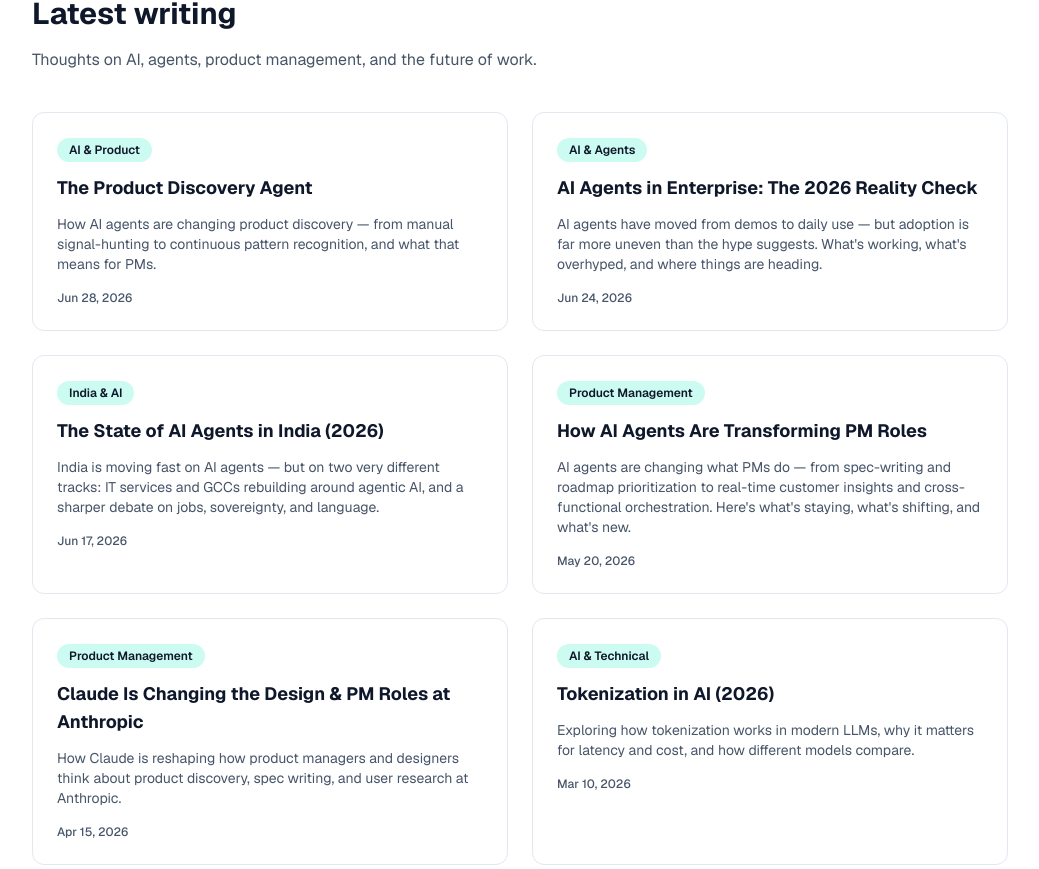
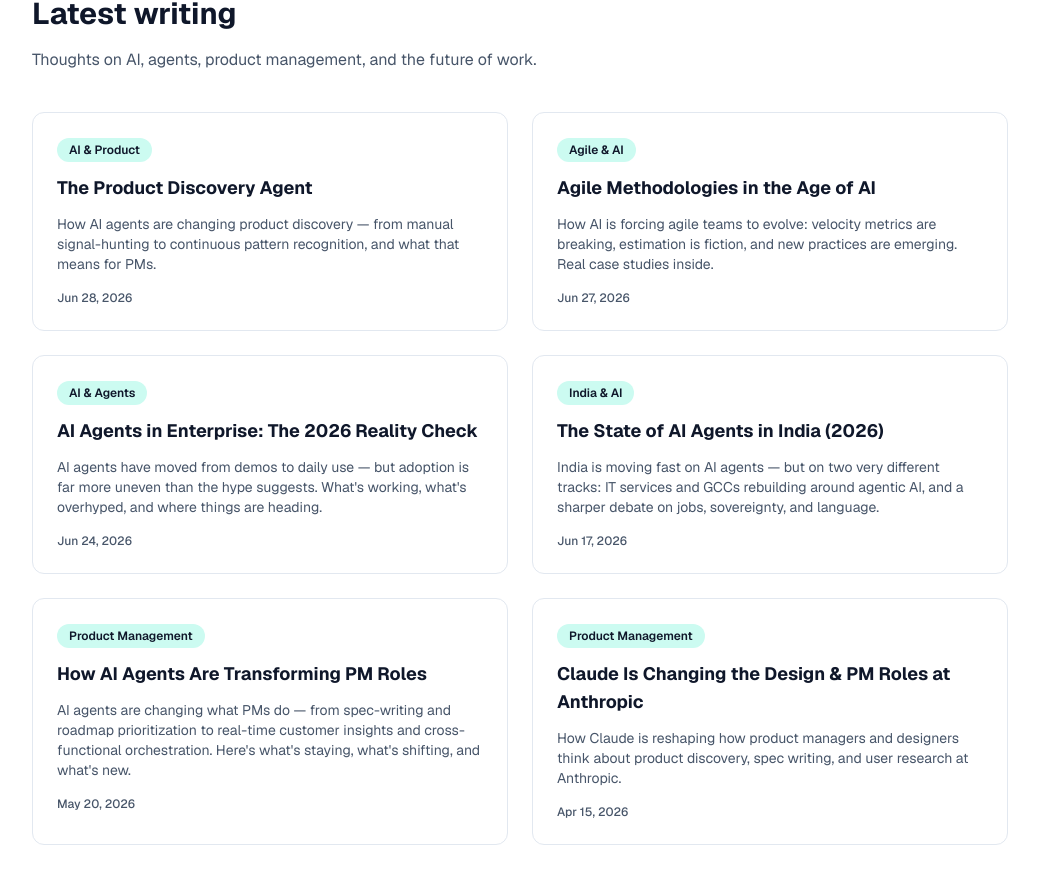
Before and after one commit to rohankhullar24-oss/product-with-rohan, a Next.js app: page / in a window 1280 px wide. Shown: the part 5416-6285 px from the top of the page, without its empty margins (120-1159 px from the left). Built offline with nearby package versions, Linux system fonts and the light colour scheme.

Commit message:
Add new blog post to homepage featured section
Added 'Agile Methodologies in the Age of AI' blog post to the featured blogs section on the homepage so it appears in the main blogs preview alongside other recent posts.

```diff
--- a/src/components/Blogs.tsx
+++ b/src/components/Blogs.tsx
@@ -10,6 +10,13 @@ const blogs = [
     description: "How AI agents are changing product discovery — from manual signal-hunting to continuous pattern recognition, and what that means for PMs.",
     date: "2026-06-28",
     category: "AI & Product",
+  },
+  {
+    slug: "agile-methodologies-age-of-ai",
+    title: "Agile Methodologies in the Age of AI",
+    description: "How AI is forcing agile teams to evolve: velocity metrics are breaking, estimation is fiction, and new practices are emerging. Real case studies inside.",
+    date: "2026-06-27",
+    category: "Agile & AI",
   },
   {
     slug: "state-of-ai-agents-2026",
```
